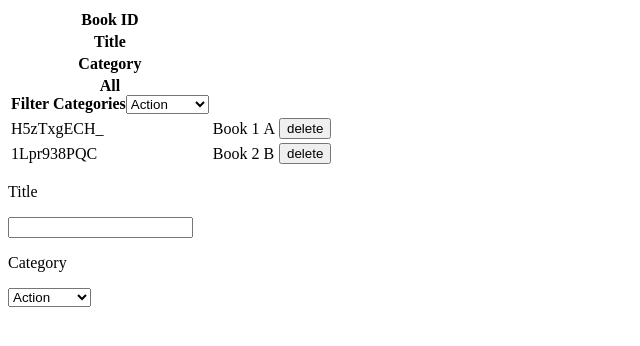
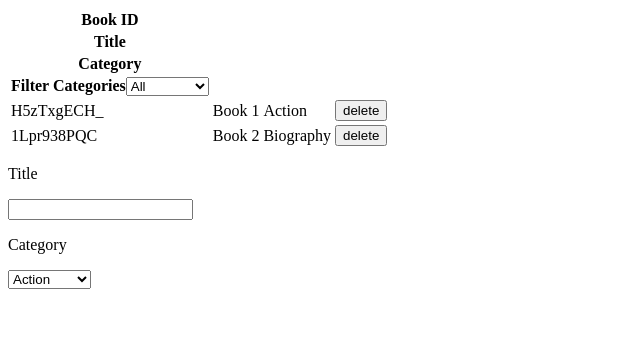
Before and after one commit to kenderb/redux_project_bookstore, a React (Create React App) app: page / in a window 1280 px wide. Shown: the top 346 px of the page, without its empty margins (0-640 px from the left). Built offline with nearby package versions, Linux system fonts and the light colour scheme.

Commit message:
Add the filterBookHelper to filter all the books usign filter from Redux store

```diff
--- a/src/components/CategoryFilter.js
+++ b/src/components/CategoryFilter.js
@@ -10,7 +10,7 @@ const CategoryFilter = ({ onChange }) => (
     <label htmlFor="filter">
       Filter Categories
       <select id="filter" onChange={e => onChange(e.target.value)}>
-        {[...categoryList, 'All'].map(cat => (<option key={cat} value={cat}>{cat}</option>))}
+        {['All', ...categoryList].map(cat => (<option key={cat} value={cat}>{cat}</option>))}
       </select>
     </label>
   </div>
--- a/src/containers/BooksList.js
+++ b/src/containers/BooksList.js
@@ -16,6 +16,11 @@ const BooksList = ({
     changeFilter(vale);
   };
 
+  const filterBooksHelper = () => {
+    if (filter !== 'All') return books.filter(book => book.category === filter);
+    return books;
+  };
+
   return (
     <table>
       <thead>
@@ -32,11 +37,11 @@ const BooksList = ({
       <tbody>
         <tr>
           <th>
-            {filter}
             <CategoryFilter onChange={handleFilterChange} />
           </th>
         </tr>
-        {books.map(book => (
+        {
+        filterBooksHelper().map(book => (
           <Books
             id={book.id}
             key={book.id}
@@ -44,7 +49,8 @@ const BooksList = ({
             onRemoveBook={handleRemoveBook}
             category={book.category}
           />
-        ))}
+        ))
+        }
       </tbody>
     </table>
   );
--- a/src/reducers/books.js
+++ b/src/reducers/books.js
@@ -5,12 +5,12 @@ const initialState = [
   {
     id: nanoid(10),
     title: 'Book 1',
-    category: 'A',
+    category: 'Action',
   },
   {
     id: nanoid(10),
     title: 'Book 2',
-    category: 'B',
+    category: 'Biography',
   },
 ];
 
```
